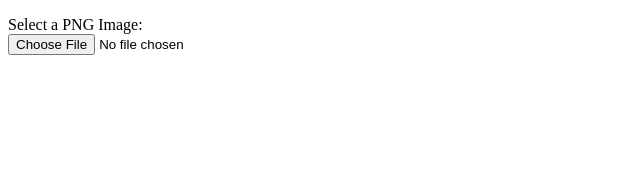
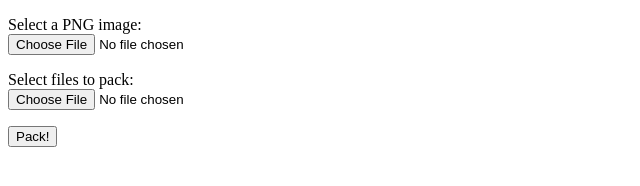
Before and after one commit to karatefoxstudios/PNG-Packer, a plain HTML site: page packer.html in a window 1280 px wide. Shown: the whole page, without its empty margins (0-640 px from the left). Drawn offline with Linux system fonts and the light colour scheme.

Commit message:
Add UI elements for file selection

```diff
--- a/packer.html
+++ b/packer.html
@@ -6,13 +6,17 @@
     <body>
         <!--Basic UI for file upload-->
         <p>
-            <label>Select a PNG Image:</label>
+            <label>Select a PNG image:</label>
             <br>
-            <input type="file" accept=".png" id="fileupload" onchange="imageChanged();">
+            <input type="file" accept=".png" id="imageupload" onchange="imageChanged();">
         </p>
         <p>
-            <!--Call external packer.js code-->
-            <!--<button type="button" onclick="test();">Submit</button>-->
+            <label>Select files to pack:</label>
+            <br>
+            <input type="file" id="filesupload">
+        </p>
+        <p>
+            <button>Pack!</button>
         </p>
         </form>
     </body>
--- a/packer.js
+++ b/packer.js
@@ -7,7 +7,7 @@ var CHUNKS = [];
 
 async function imageChanged() {
     resetAll();
-    PNG_FILE = document.getElementById('fileupload').files[0];
+    PNG_FILE = document.getElementById('imageupload').files[0];
 
     let fileHeader = await readFileBytes(PNG_FILE, 0, 8);
     for (let i=0; i<PNG_HEADER.length; i++) {
```
